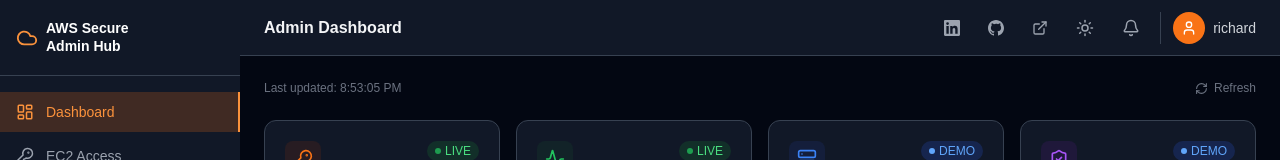
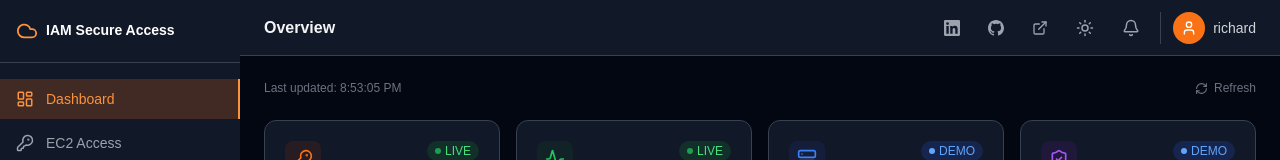
Before and after one commit to scale600/aws-secure-admin-hub, a Next.js app: page / in a window 1280 px wide. Shown: the top 160 px of the page. Built offline with nearby package versions, Linux system fonts and the light colour scheme; no server answers.

Commit message:
refactor: rename project to IAM Secure Access

```diff
--- a/src/app/about/page.tsx
+++ b/src/app/about/page.tsx
@@ -29,7 +29,7 @@ export default function AboutPage() {
             </div>
             <div>
               <h2 className="text-lg font-bold text-gray-900 dark:text-white">
-                AWS Secure Admin Hub
+                IAM Secure Access
               </h2>
               <p className="text-sm text-gray-500 dark:text-gray-400">
                 AWS Cloud Administration — Live Platform
--- a/src/app/layout.tsx
+++ b/src/app/layout.tsx
@@ -16,9 +16,9 @@ const geistMono = localFont({
 });
 
 export const metadata: Metadata = {
-  title: "AWS Secure Admin Hub",
+  title: "IAM Secure Access",
   description:
-    "Live demo platform showcasing comprehensive AWS Cloud Administration",
+    "Live demo platform showcasing AWS IAM-driven access control and security management",
 };
 
 export default function RootLayout({
--- a/src/app/page.tsx
+++ b/src/app/page.tsx
@@ -4,7 +4,7 @@ import DashboardClient from "@/components/dashboard/DashboardClient";
 export default function DashboardPage() {
   return (
     <div className="flex flex-col flex-1 overflow-auto">
-      <Header title="Admin Dashboard" />
+      <Header title="Overview" />
       <DashboardClient />
     </div>
   );
--- a/src/app/walkthrough/page.tsx
+++ b/src/app/walkthrough/page.tsx
@@ -197,7 +197,7 @@ export default function WalkthroughPage() {
         {/* Intro */}
         <div className="space-y-2">
           <h1 className="text-xl font-bold text-gray-900 dark:text-white">
-            AWS Secure Admin Hub — Platform Walkthrough
+            IAM Secure Access — Platform Walkthrough
           </h1>
           <p className="text-sm text-gray-500 dark:text-gray-400 leading-relaxed">
             A full walkthrough of every feature, what it connects to, and why it was built that way.
--- a/src/components/layout/Sidebar.tsx
+++ b/src/components/layout/Sidebar.tsx
@@ -44,7 +44,7 @@ export default function Sidebar() {
         <Cloud className="shrink-0 text-orange-400" size={22} />
         {!collapsed && (
           <span className="font-semibold text-sm leading-tight">
-            AWS Secure<br />Admin Hub
+            IAM Secure Access
           </span>
         )}
       </div>
```
Also changed, not shown: .omo/run-continuation/ses_108f9c63dffezcpLNRM0DBw1A1.json (added), 1 other file (tests, documents, lock files or other folders).
